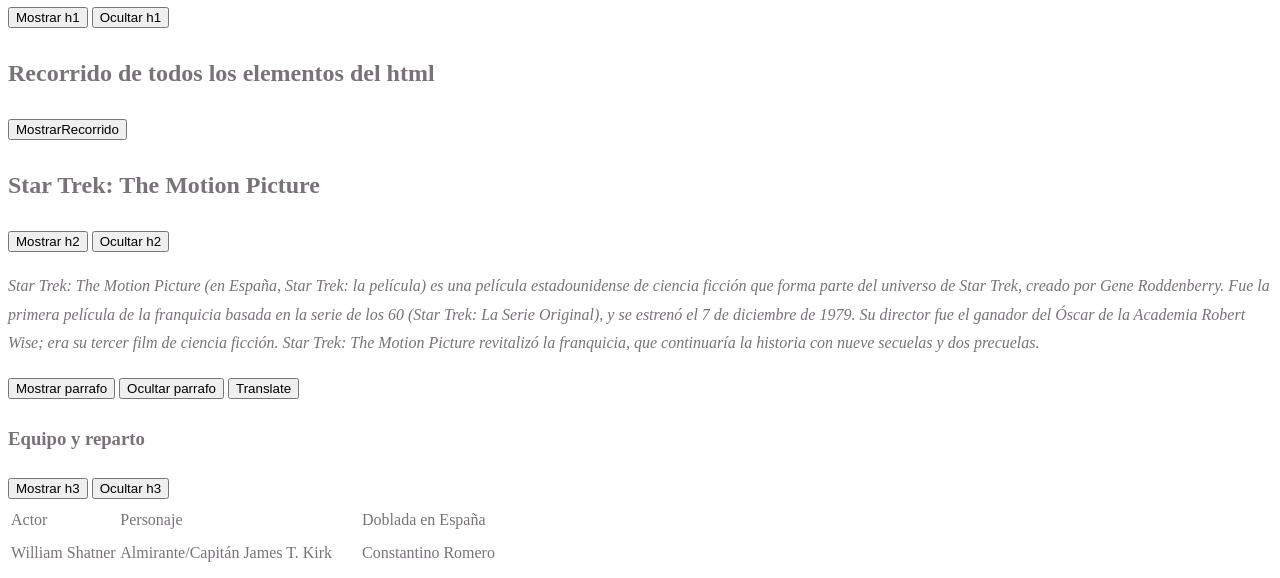
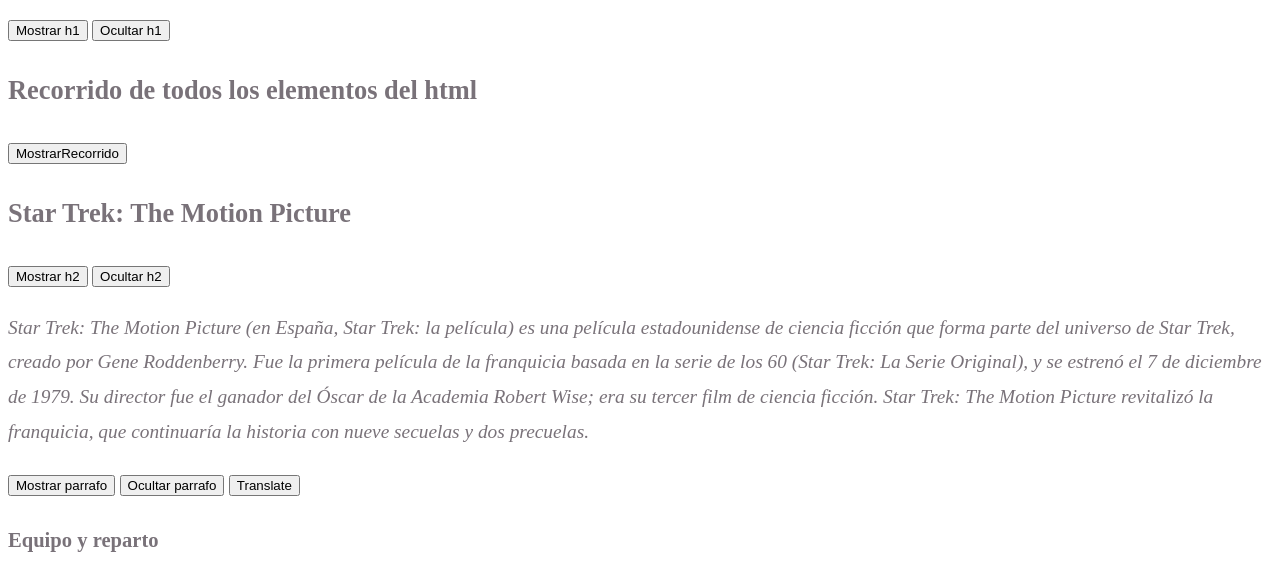
Before and after one commit to uo265427/practica1-sew, a plain HTML site: page Ejercicio-07/Ejercicio7.html in a window 1280 px wide. Shown: the part 97-675 px from the top of the page. Drawn offline with nearby package versions, Linux system fonts and the light colour scheme.

Commit message:
Update Ejercicio7.css

```diff
--- a/Ejercicio-07/Ejercicio7.css
+++ b/Ejercicio-07/Ejercicio7.css
@@ -12,10 +12,10 @@ h1 {
 body {
     line-height: 1.8;
     color: rgb(121, 114, 121);
-    font-size: 1em;
+    font-size: 1.1em;
 }
 
 /* Especificidad (0, 0, 1)*/
 p{font-style: italic;
-    font-size: 1em;
+    font-size: 1.1em;
 }
```
